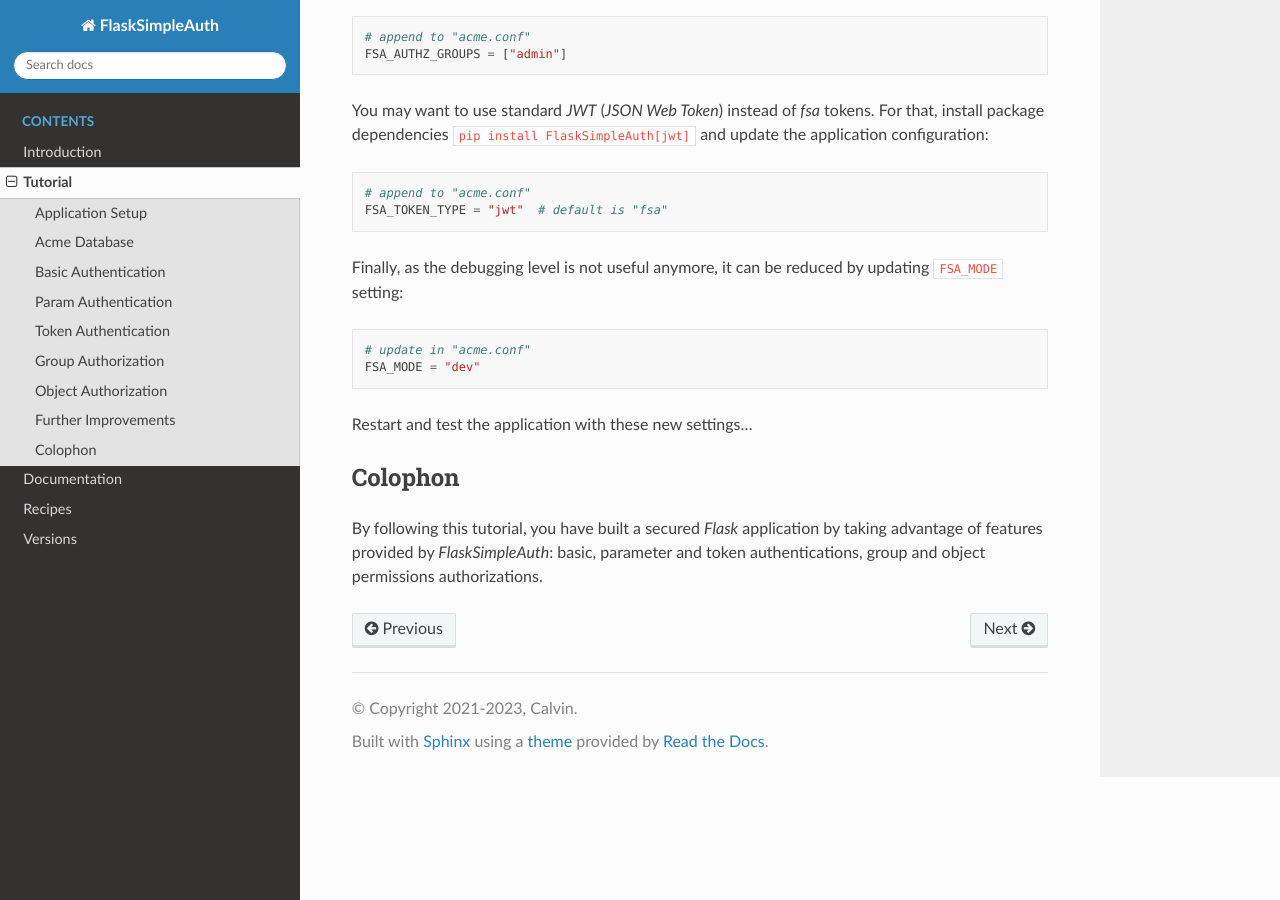
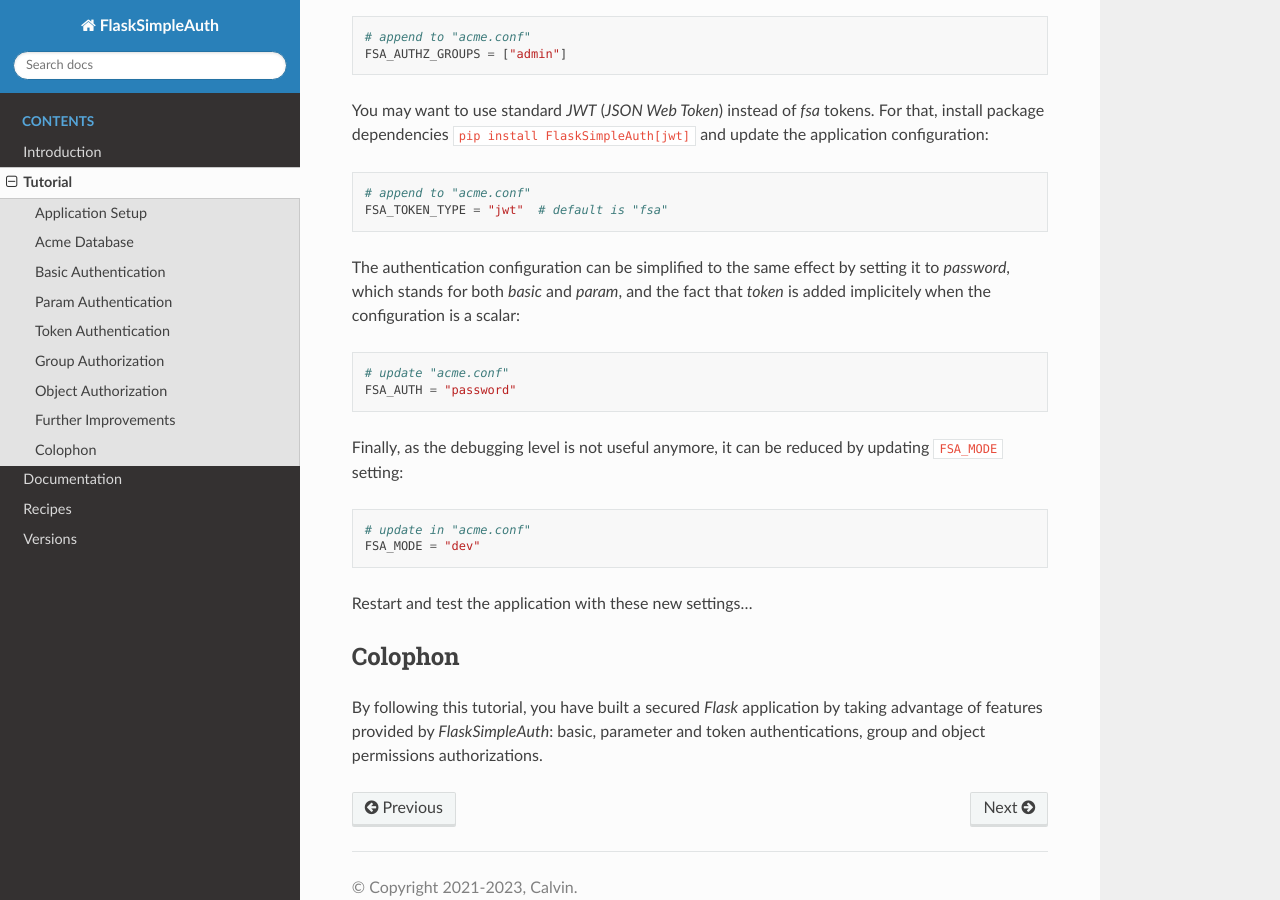
Before and after one commit to zx80/flask-simple-auth, a Sphinx documentation site: the page built from docs/TUTORIAL.md, in a window 1280 px wide and 900 px high, scrolled down 12471 px. Built offline with Sphinx 7.4.7 and the Read the Docs theme 2.0.0, drawn with Linux system fonts in a browser that asks for light colours; pages that are not in the unit, such as notebooks, are missing from menus.

Commit message:
add simpler conf

````diff
--- a/docs/TUTORIAL.md
+++ b/docs/TUTORIAL.md
@@ -708,6 +708,15 @@ update the application configuration:
 FSA_TOKEN_TYPE = "jwt"  # default is "fsa"
 ```
 
+The authentication configuration can be simplified to the same effect by
+setting it to *password*, which stands for both *basic* and *param*, and the
+fact that *token* is added implicitely when the configuration is a scalar:
+
+```python
+# update "acme.conf"
+FSA_AUTH = "password"
+```
+
 Finally, as the debugging level is not useful anymore, it can be
 reduced by updating `FSA_MODE` setting:
 
````
